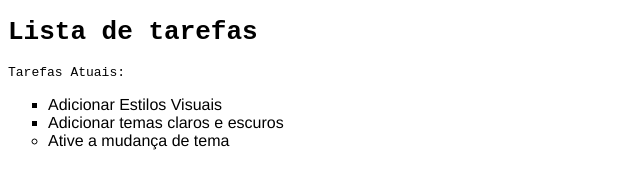
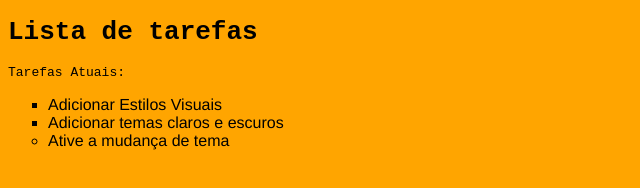
Before and after one commit to programador-frontend/html-portfolio, a plain HTML site: page index.html in a window 1280 px wide. Shown: the whole page, without its empty margins (0-640 px from the left). Drawn offline with Linux system fonts and the light colour scheme.

Commit message:
Update estilo.css
Alteração da cor do fundo.

```diff
--- a/estilo.css
+++ b/estilo.css
@@ -1,6 +1,7 @@
 body {
 	font-family: monospace;
-}
+	background: orange;
+
 ul{
 	font-family: helvetica;
 }
```
